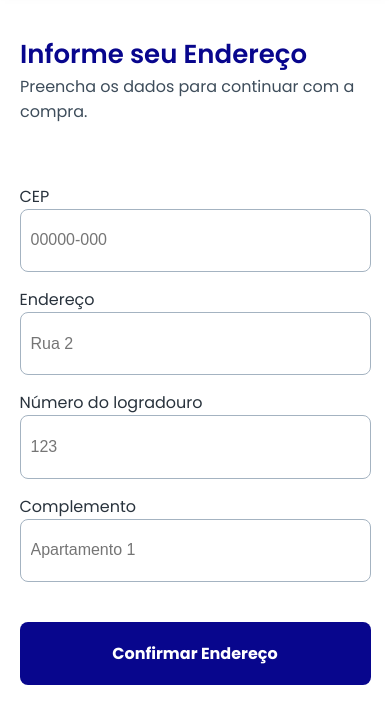
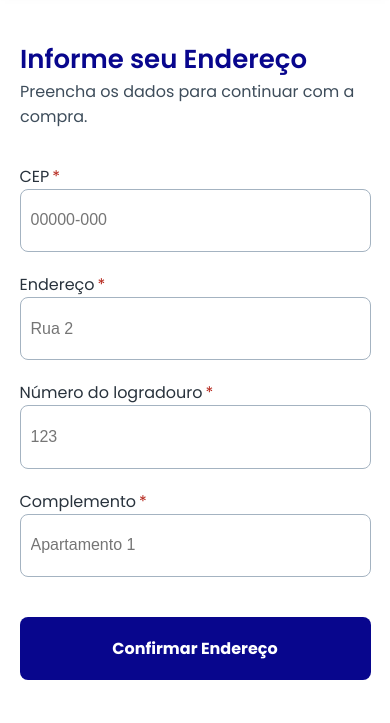
Before and after one commit to ibmec-tech-2-periodo-2025-2/Projeto-BulbeShop-Grupo4, a plain HTML site: page ENDEREÇO/endereco.html in a window 390 px wide. Shown: the part 77-800 px from the top of the page. Drawn offline with Linux system fonts and the light colour scheme.

Commit message:
fix: tela melhorada em relação às adequações com os protótipos do figma

```diff
--- a/ENDEREÇO/endereco.css
+++ b/ENDEREÇO/endereco.css
@@ -3,6 +3,7 @@
     min-height: calc(100vh - 130px);
     margin-top: 70px;
     margin-bottom: 60px;
+    font-family: 'Poppins';
   }
 
   .tudo {
@@ -33,8 +34,9 @@
     display: flex;
     flex-direction: column;
     align-items: center;
-    gap: 15px;
+    gap: 20px;
     width: 100%;
+    margin-top: -25px;
   }
 
   .forms{
@@ -74,4 +76,12 @@
     justify-content: center;
     align-items: center;
   }
+
+  .lab {
+    display: flex;
+    gap: 3px;
+  }
+  .lab p{
+    color: var(--E700);
+  }
 }
--- a/ENDEREÇO/endereco.html
+++ b/ENDEREÇO/endereco.html
@@ -24,23 +24,31 @@
             </div>
             <div class="form">
                 <div class="forms">
-                    <label for="cep">CEP</label>
+                    <div class="lab">
+                        <label for="cep">CEP</label> <p>*</p>
+                    </div>
                     <input type="number" name="" id="cep" placeholder="00000-000">
                 </div>
                 <div class="forms">
-                    <label for="ender">Endereço</label>
+                    <div class="lab">
+                        <label for="ender">Endereço</label> <p>*</p>
+                    </div>
                     <input type="text" name="" id="ender" placeholder="Rua 2">
                 </div>
                 <div class="forms">
-                    <label for="num">Número do logradouro</label>
+                    <div class="lab">
+                        <label for="num">Número do logradouro</label> <p>*</p>
+                    </div>
                     <input type="number" name="" id="num" placeholder="123">
                 </div>
                 <div class="forms">
-                    <label for="comp">Complemento</label>
+                    <div class="lab">
+                        <label for="comp">Complemento</label> <p>*</p>
+                    </div>
                     <input type="text" name="" id="comp" placeholder="Apartamento 1">
                 </div>
             </div>
-                <a href="../PAGAMENTO/pagamento.html" class="but">Confirmar Endereço</a>
+            <a href="../PAGAMENTO/pagamento.html" class="but">Confirmar Endereço</a>
         </div>
     </main>
 </body>
```
